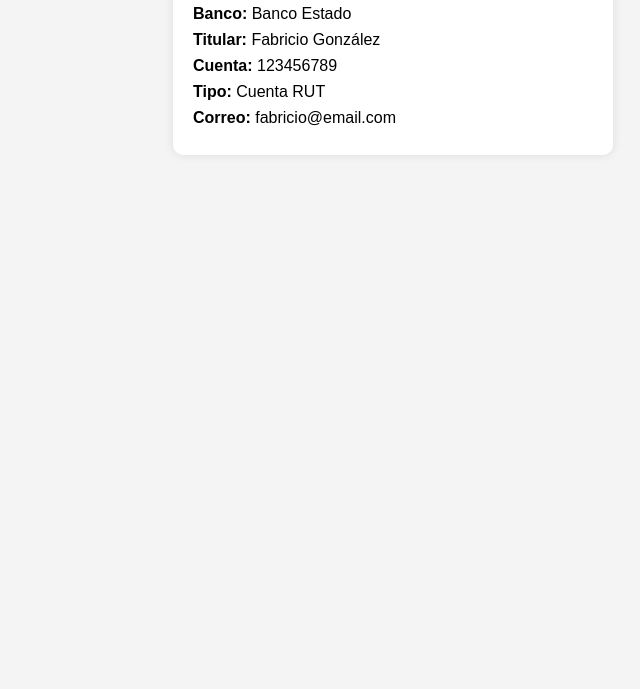
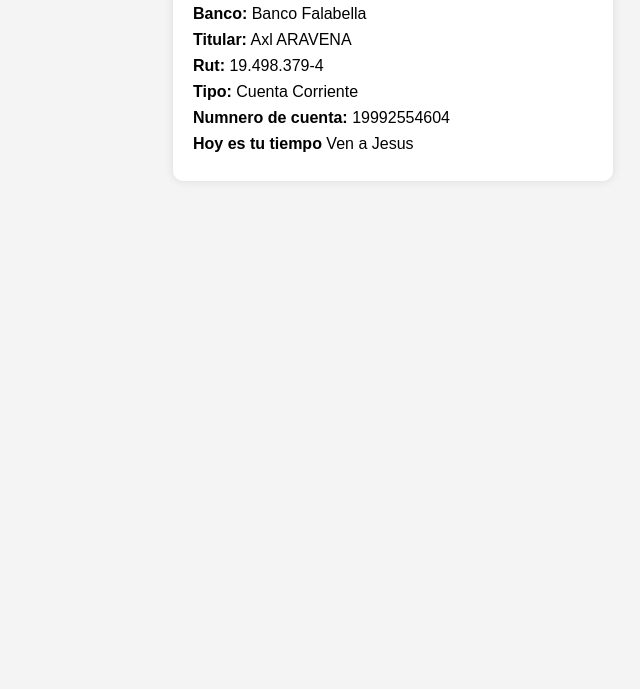
Before and after one commit to FabricioQT/datos_bancarios, a plain HTML site: page index.html in a window 1280 px wide. Shown: the part 111-800 px from the top of the page, without its empty margins (247-887 px from the left). Drawn offline with Linux system fonts and the light colour scheme.

Commit message:
Update bank details in index.html

```diff
--- a/index.html
+++ b/index.html
@@ -29,11 +29,13 @@
 <body>
   <div class="card">
     <h2>Datos Bancarios</h2>
-    <p><strong>Banco:</strong> Banco Estado</p>
-    <p><strong>Titular:</strong> Fabricio González</p>
-    <p><strong>Cuenta:</strong> 123456789</p>
-    <p><strong>Tipo:</strong> Cuenta RUT</p>
-    <p><strong>Correo:</strong> fabricio@email.com</p>
+    <p><strong>Banco:</strong> Banco Falabella</p>
+    <p><strong>Titular:</strong> Axl ARAVENA</p>
+    <p><strong>Rut:</strong> 19.498.379-4</p>
+    <p><strong>Tipo:</strong> Cuenta Corriente</p>
+    <p><strong>Numnero de cuenta:</strong> 19992554604</p>
+    <p><strong>Hoy es tu tiempo</strong> Ven a Jesus  </p>
   </div>
 </body>
+
 </html>
```
